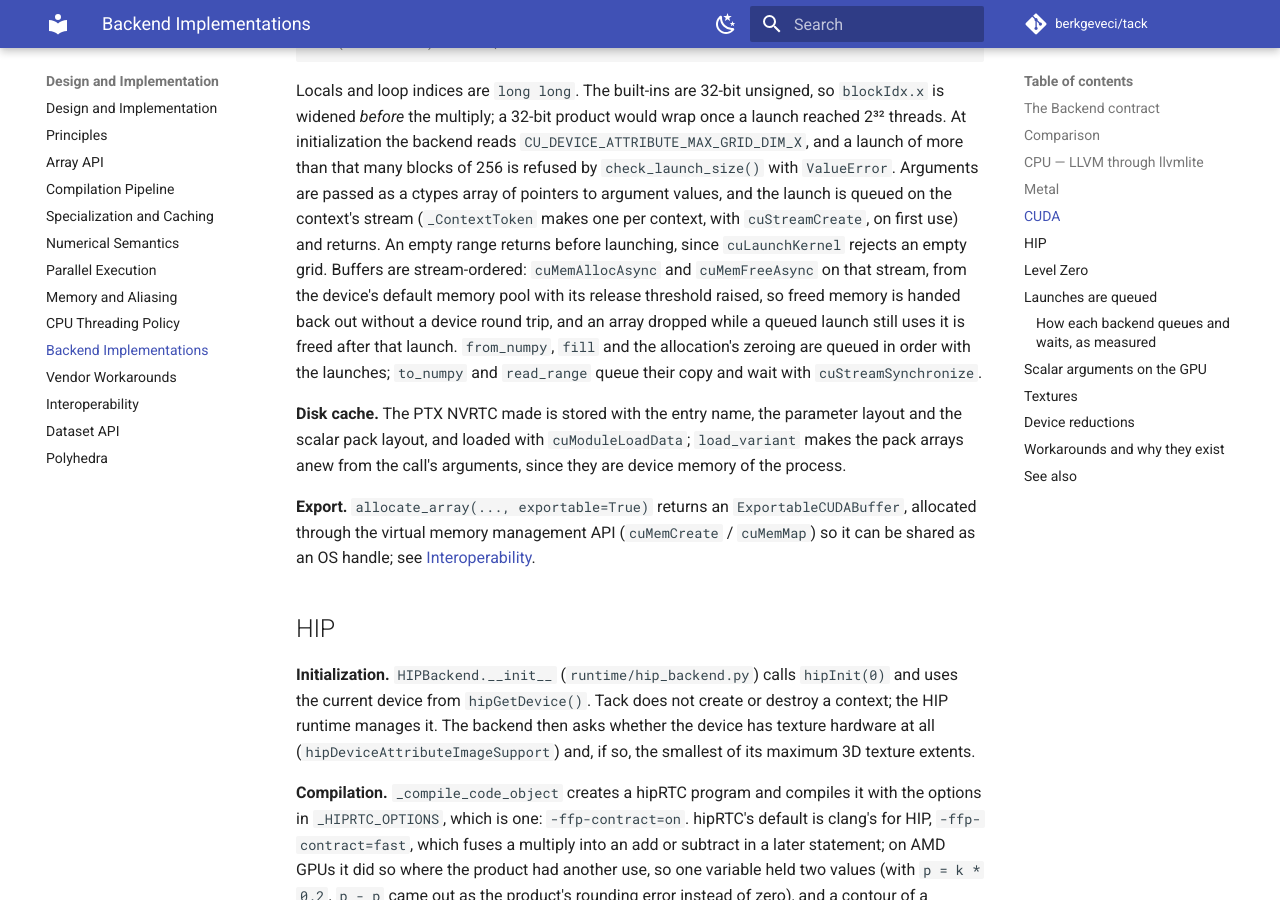
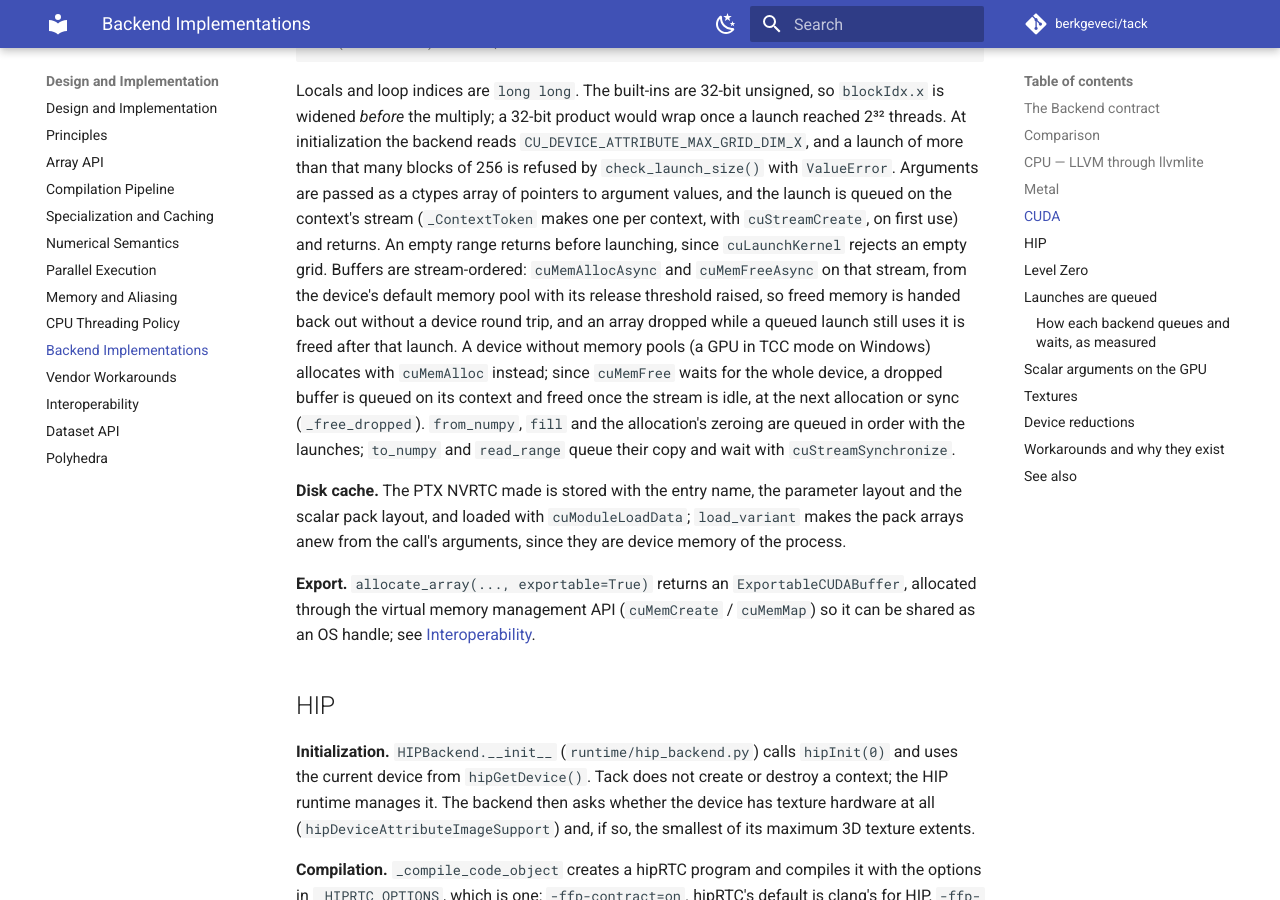
Before and after one commit to berkgeveci/tack, an MkDocs documentation site: the page built from docs/design/backend-implementations.md, in a window 1280 px wide and 900 px high, scrolled down 6744 px. Built offline with MkDocs 1.6.1 and Material for MkDocs 9.7.7, drawn with Linux system fonts in a browser that asks for light colours; comment, search, counter and statistics services are not loaded; the version menu is left out.

Commit message:
Docs: CUDA buffers and exports on a GPU in TCC mode
The CUDA allocation and free paths without memory pools, and that a GPU
in TCC mode on Windows cannot export memory, in backend-implementations,
memory-and-aliasing and interoperability.

```diff
--- a/docs/design/backend-implementations.md
+++ b/docs/design/backend-implementations.md
@@ -262,7 +262,11 @@ empty grid. Buffers are stream-ordered: `cuMemAllocAsync` and
 `cuMemFreeAsync` on that stream, from the device's default memory pool
 with its release threshold raised, so freed memory is handed back out
 without a device round trip, and an array dropped while a queued launch
-still uses it is freed after that launch. `from_numpy`, `fill` and the
+still uses it is freed after that launch. A device without memory pools
+(a GPU in TCC mode on Windows) allocates with `cuMemAlloc` instead; since
+`cuMemFree` waits for the whole device, a dropped buffer is queued on its
+context and freed once the stream is idle, at the next allocation or sync
+(`_free_dropped`). `from_numpy`, `fill` and the
 allocation's zeroing are queued in order with the launches; `to_numpy` and
 `read_range` queue their copy and wait with `cuStreamSynchronize`.
 
```
Also changed, not shown: docs/design/interoperability.md (+1 -1 lines), docs/design/memory-and-aliasing.md (+3 -1 lines).
